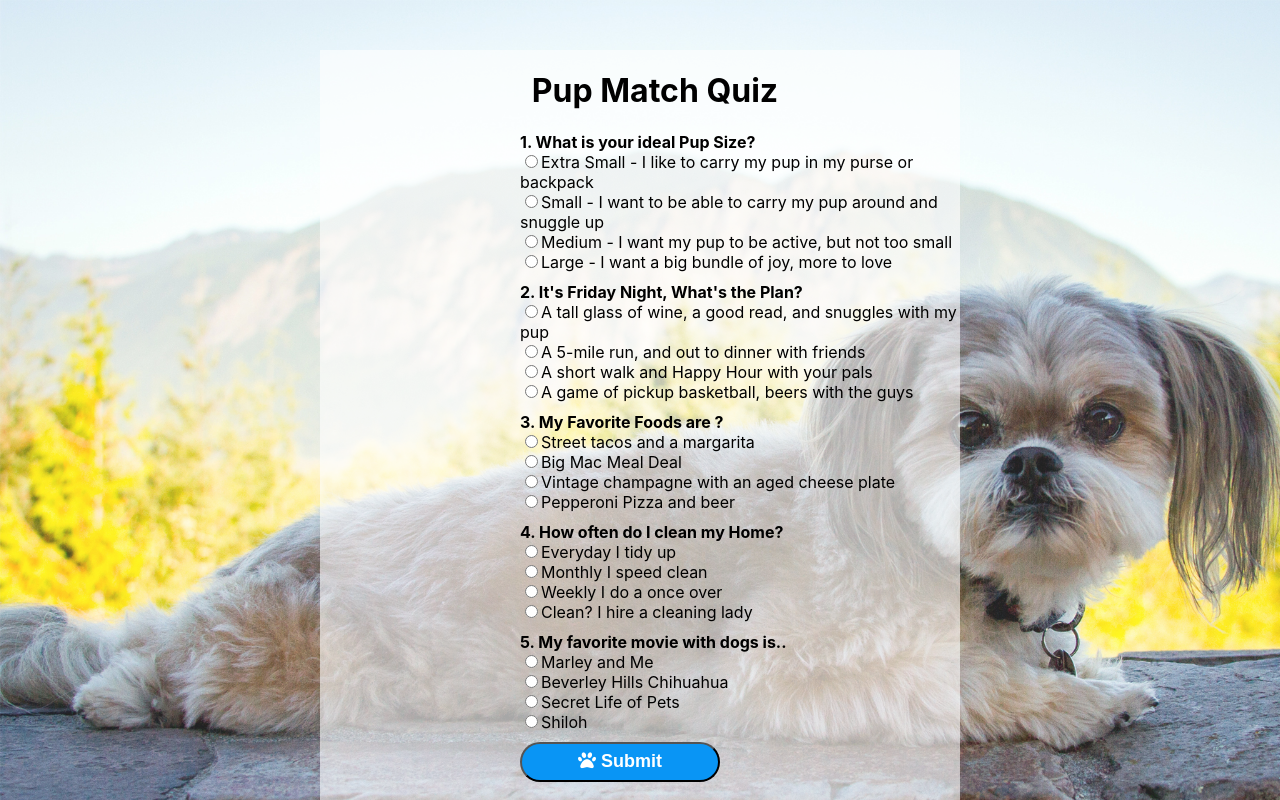
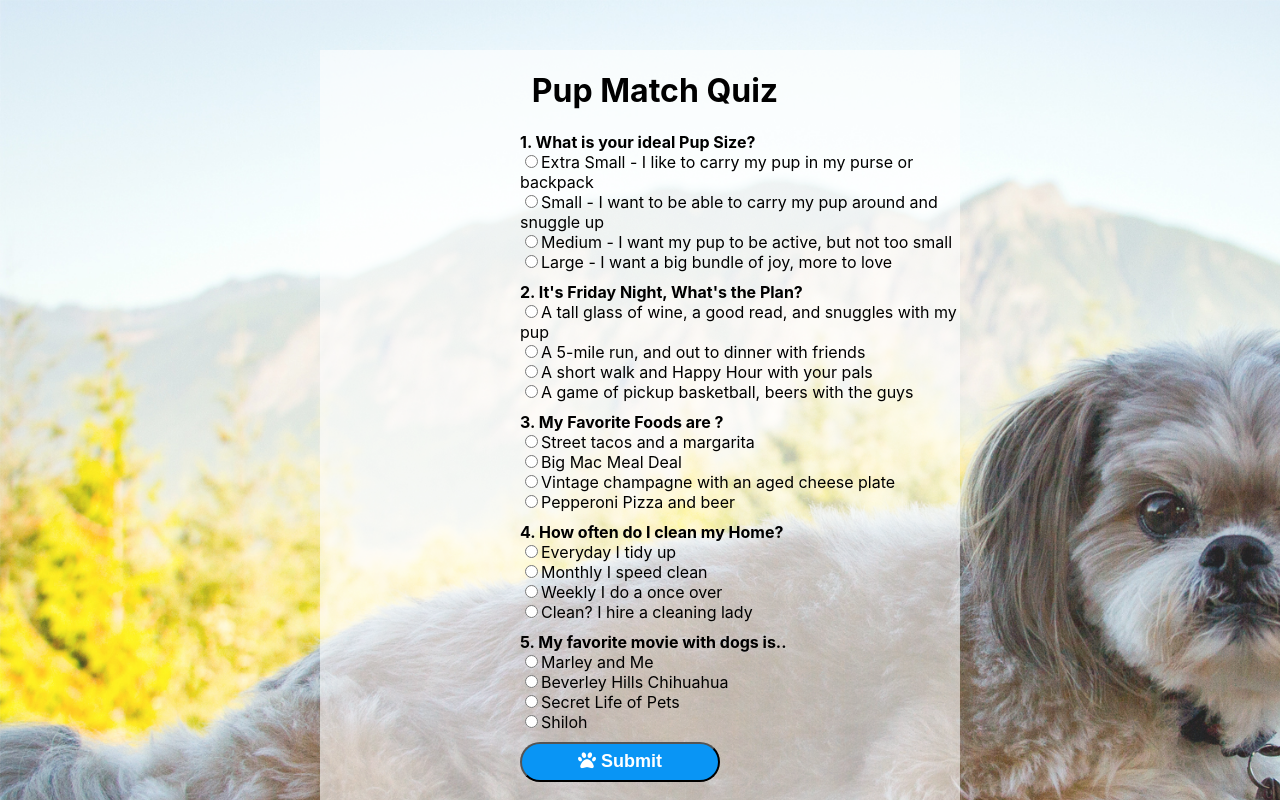
Before and after one commit to julie-git/puppy-match, a React (Create React App) app: page /quiz in a window 1280 px wide. Shown: the top 800 px of the page. Built offline with nearby package versions, Linux system fonts and the light colour scheme.

Commit message:
fix quiz styling again

```diff
--- a/src/styles/Quiz.css
+++ b/src/styles/Quiz.css
@@ -7,8 +7,8 @@
     background-size: cover;
      width: 100%;
     color: black;
-     /* height: 90vh;      */
-     height: max-content;
+     height: 130vh;
+     /* height: max-content;   */
     margin:0;
     font-size: medium;
     padding-bottom: 100px;
```
